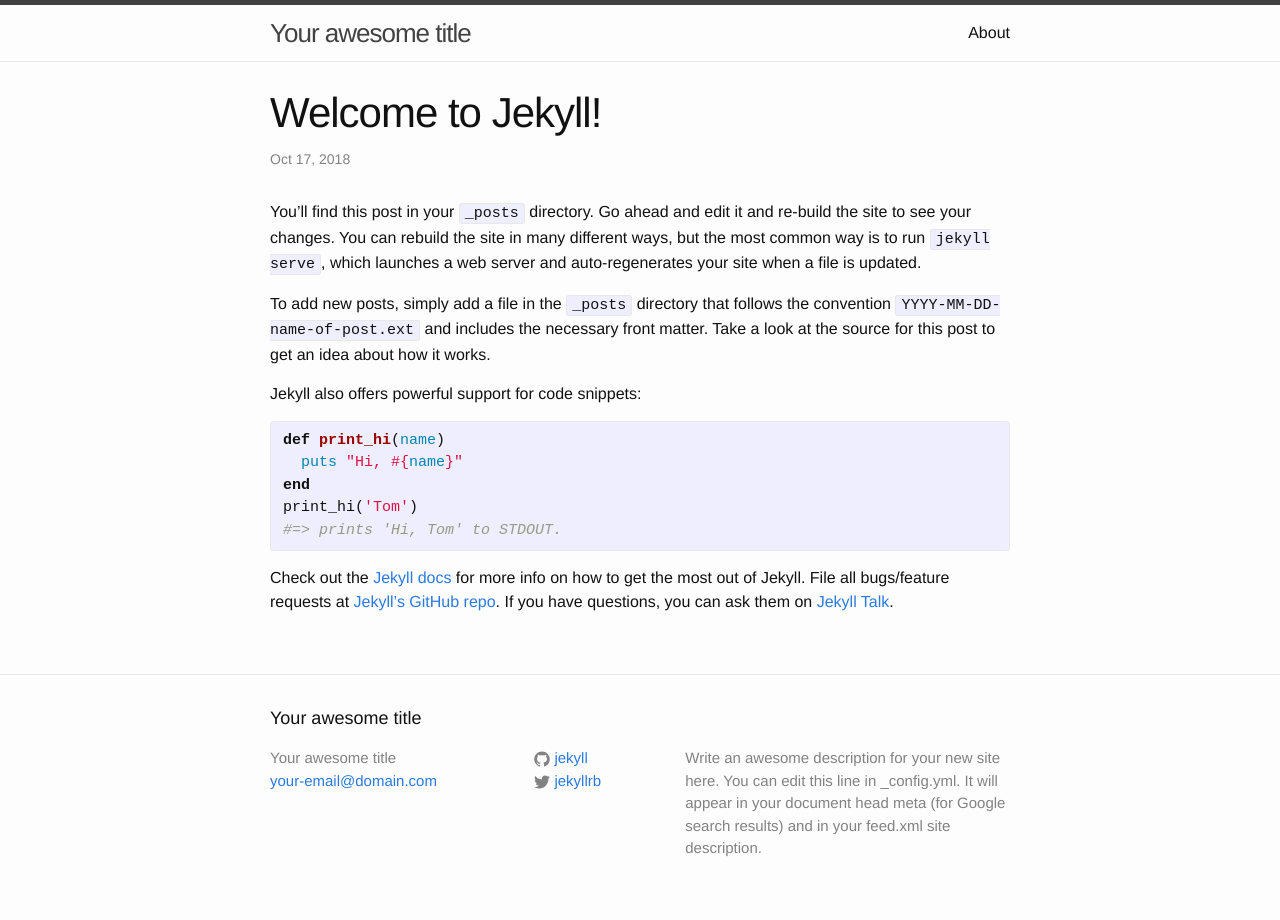
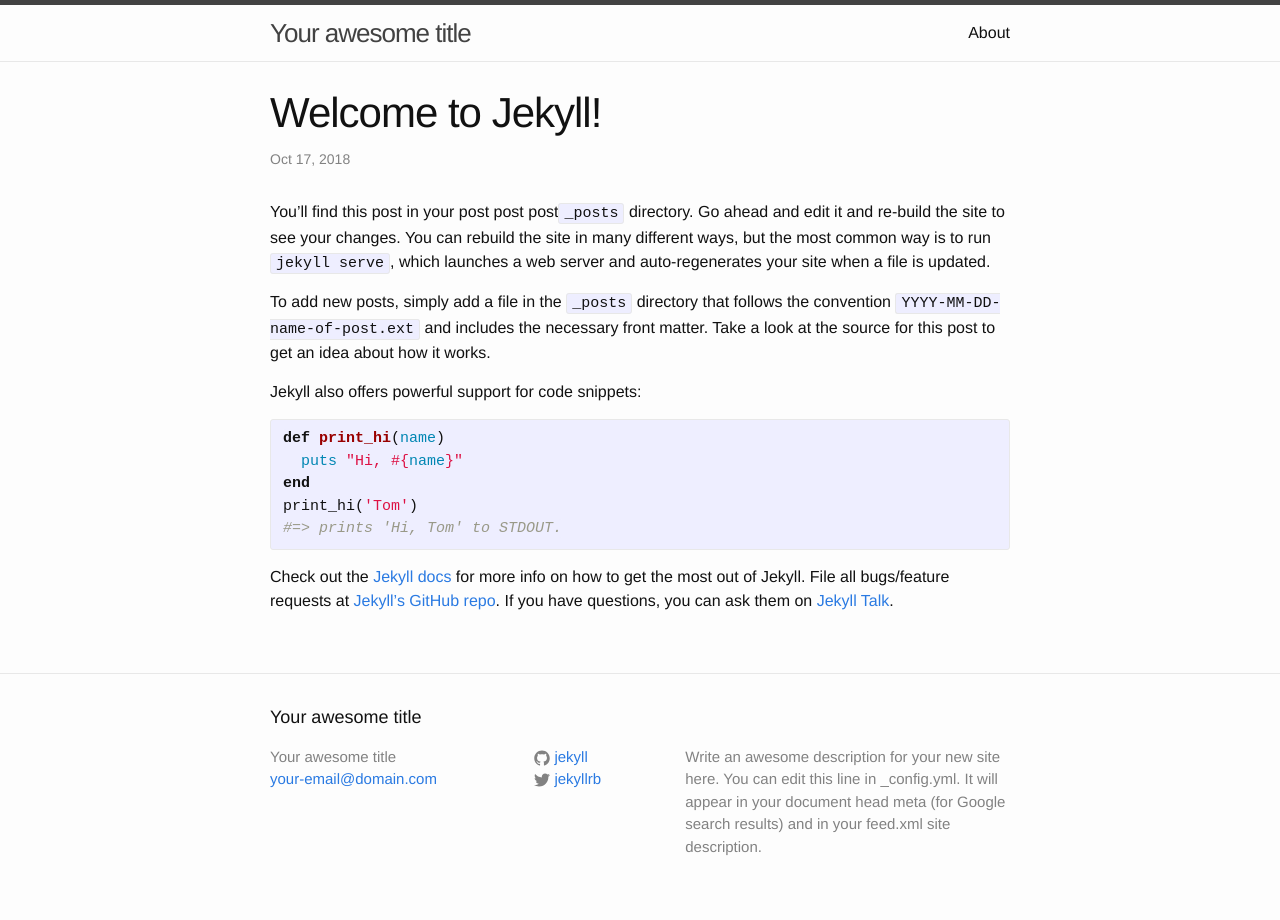
Before and after one commit to deathscyth15/deathscyth15.github.io, a Jekyll site: the page built from _posts/2018-10-17-welcome-to-jekyll.markdown, in a window 1280 px wide. Built offline with Jekyll 4.4.1, drawn with Linux system fonts in a browser that asks for light colours.

Commit message:
Update 2018-10-17-welcome-to-jekyll.markdown

```diff
--- a/_posts/2018-10-17-welcome-to-jekyll.markdown
+++ b/_posts/2018-10-17-welcome-to-jekyll.markdown
@@ -4,7 +4,7 @@ title:  "Welcome to Jekyll!"
 date:   2018-10-17 07:56:53 +0000
 categories: jekyll update
 ---
-You’ll find this post in your `_posts` directory. Go ahead and edit it and re-build the site to see your changes. You can rebuild the site in many different ways, but the most common way is to run `jekyll serve`, which launches a web server and auto-regenerates your site when a file is updated.
+You’ll find this post in your post post post`_posts` directory. Go ahead and edit it and re-build the site to see your changes. You can rebuild the site in many different ways, but the most common way is to run `jekyll serve`, which launches a web server and auto-regenerates your site when a file is updated.
 
 To add new posts, simply add a file in the `_posts` directory that follows the convention `YYYY-MM-DD-name-of-post.ext` and includes the necessary front matter. Take a look at the source for this post to get an idea about how it works.
 
```
